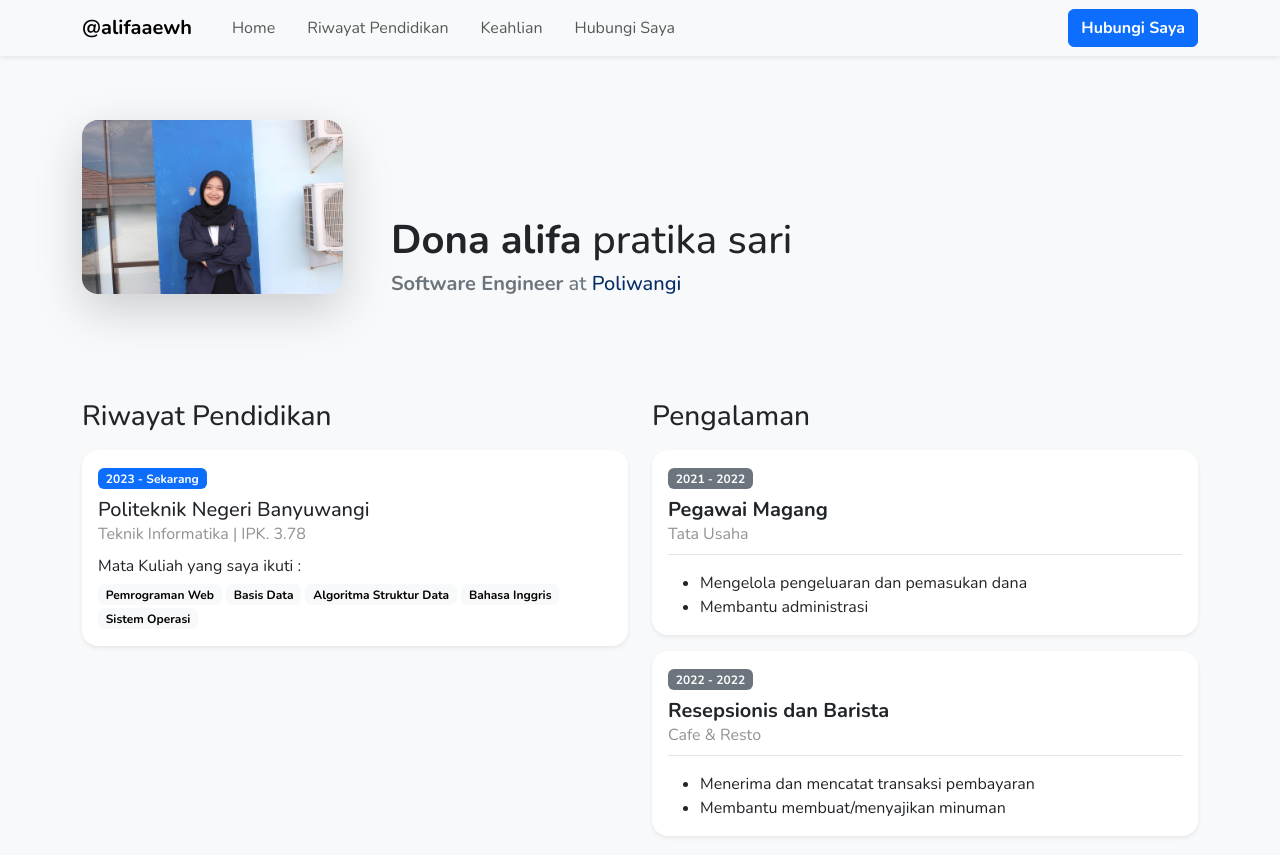
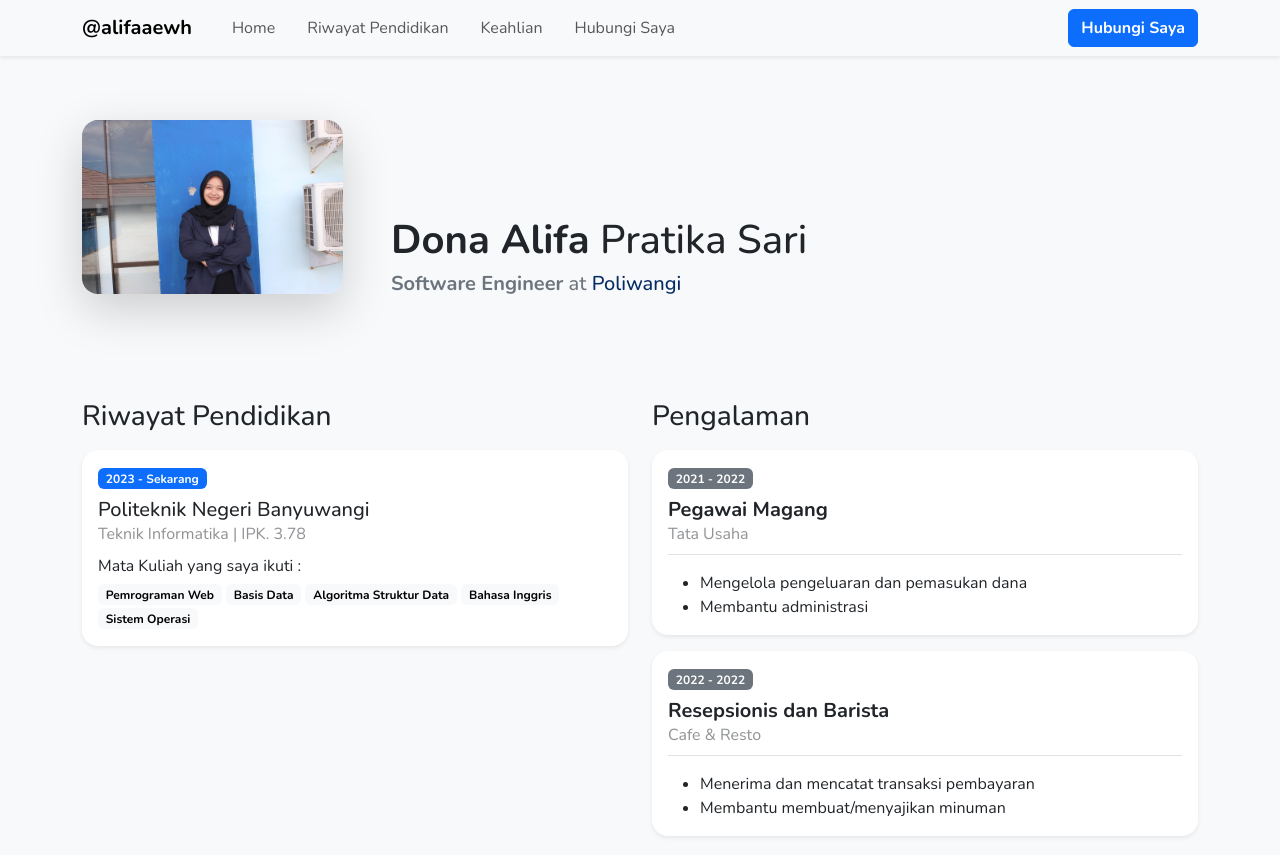
Before and after one commit to alifaaawww/alifaaawww.github.io, a plain HTML site: page index.html in a window 1280 px wide. Shown: the top 855 px of the page. Drawn offline with nearby package versions, Linux system fonts and the light colour scheme.

Commit message:
index.html

```diff
--- a/index.html
+++ b/index.html
@@ -62,7 +62,7 @@
                 <div class="col-md-9 mt-md-5">
                     <div class="ms-md-4 pt-md-5">
                         <div class=" text-md-start text-center">
-                            <h1><b>Dona alifa</b> pratika sari</h1>
+                            <h1><b>Dona Alifa</b> Pratika Sari</h1>
                             <h5 class="text-secondary">
                                 <b>Software Engineer</b> at
                                 <a href="spesolution.com" class="text-decoration-none text-primary-emphasis" target="_blank">Poliwangi</a>
```
